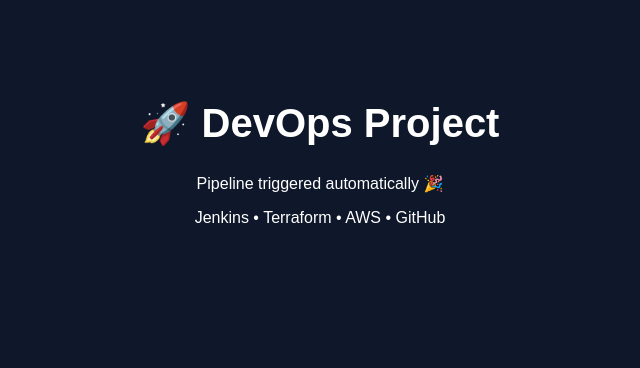
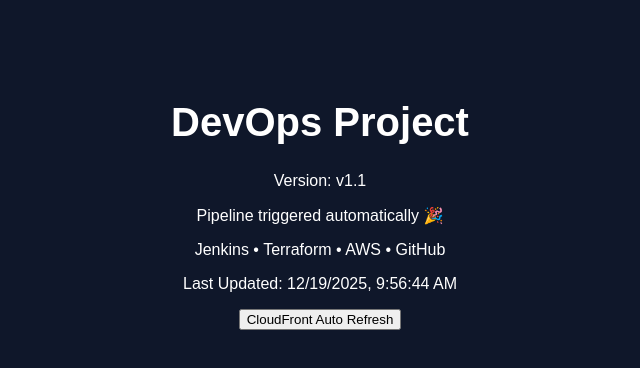
Before and after one commit to SanskrutiChavan/devops-static-site, a plain HTML site: page src/index.html in a window 1280 px wide. Shown: the whole page, without its empty margins (320-960 px from the left). Drawn offline with Linux system fonts and the light colour scheme.

Commit message:
Update index.html

```diff
--- a/src/index.html
+++ b/src/index.html
@@ -5,8 +5,23 @@
   <link rel="stylesheet" href="style.css">
 </head>
 <body>
-  <h1>🚀 DevOps Project </h1>
+
+  <h1>DevOps Project</h1>
+
+  <p class="version">Version: v1.1</p>
+
   <p>Pipeline triggered automatically 🎉</p>
   <p>Jenkins • Terraform • AWS • GitHub</p>
+
+  <p class="timestamp">
+    Last Updated: <span id="time"></span>
+  </p>
+
+  <button>CloudFront Auto Refresh </button>
+
+  <script>
+    document.getElementById("time").innerText = new Date().toLocaleString();
+  </script>
+
 </body>
 </html>
```
